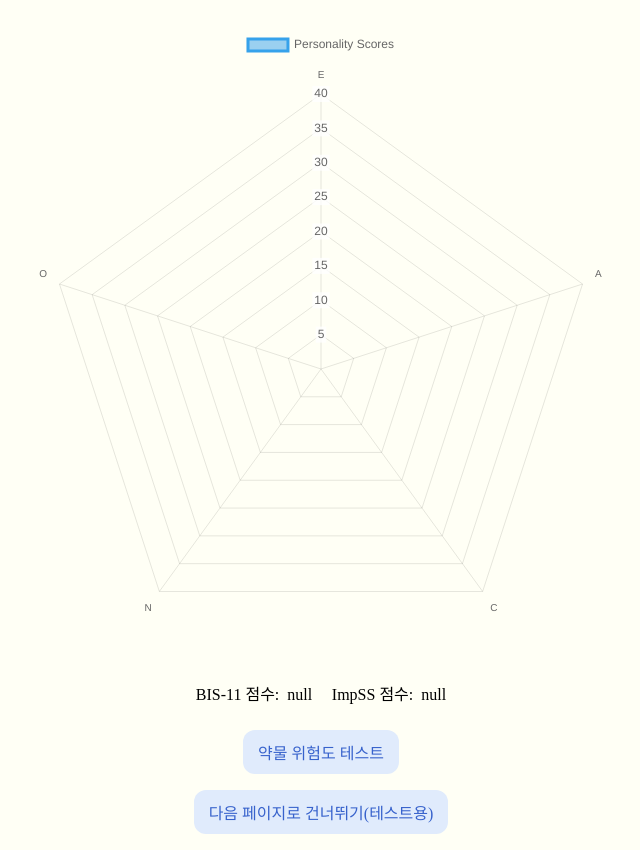
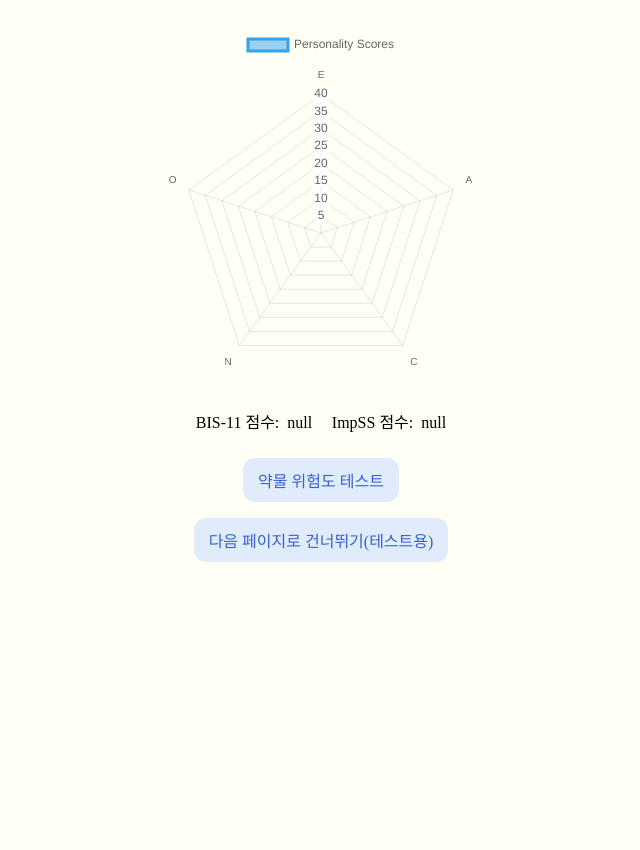
Before and after one commit to GNU-BigData/Predicting-Drugs-Service, a plain HTML site: page results_page.html in a window 1280 px wide. Shown: the part 93-943 px from the top of the page, without its empty margins (319-959 px from the left). After the commit the page ends 800 px from the top, so only its background shows below. Drawn offline with nearby package versions, Linux system fonts and the light colour scheme; a web font is replaced by a local one.

Commit message:
Update results_styles.css

```diff
--- a/css/results_styles.css
+++ b/css/results_styles.css
@@ -20,7 +20,7 @@ header h1 {
 }
 
 .chart-container {
-    width: 50%;
+    width: 360px;
     margin: 20px auto;
 }
 
```
